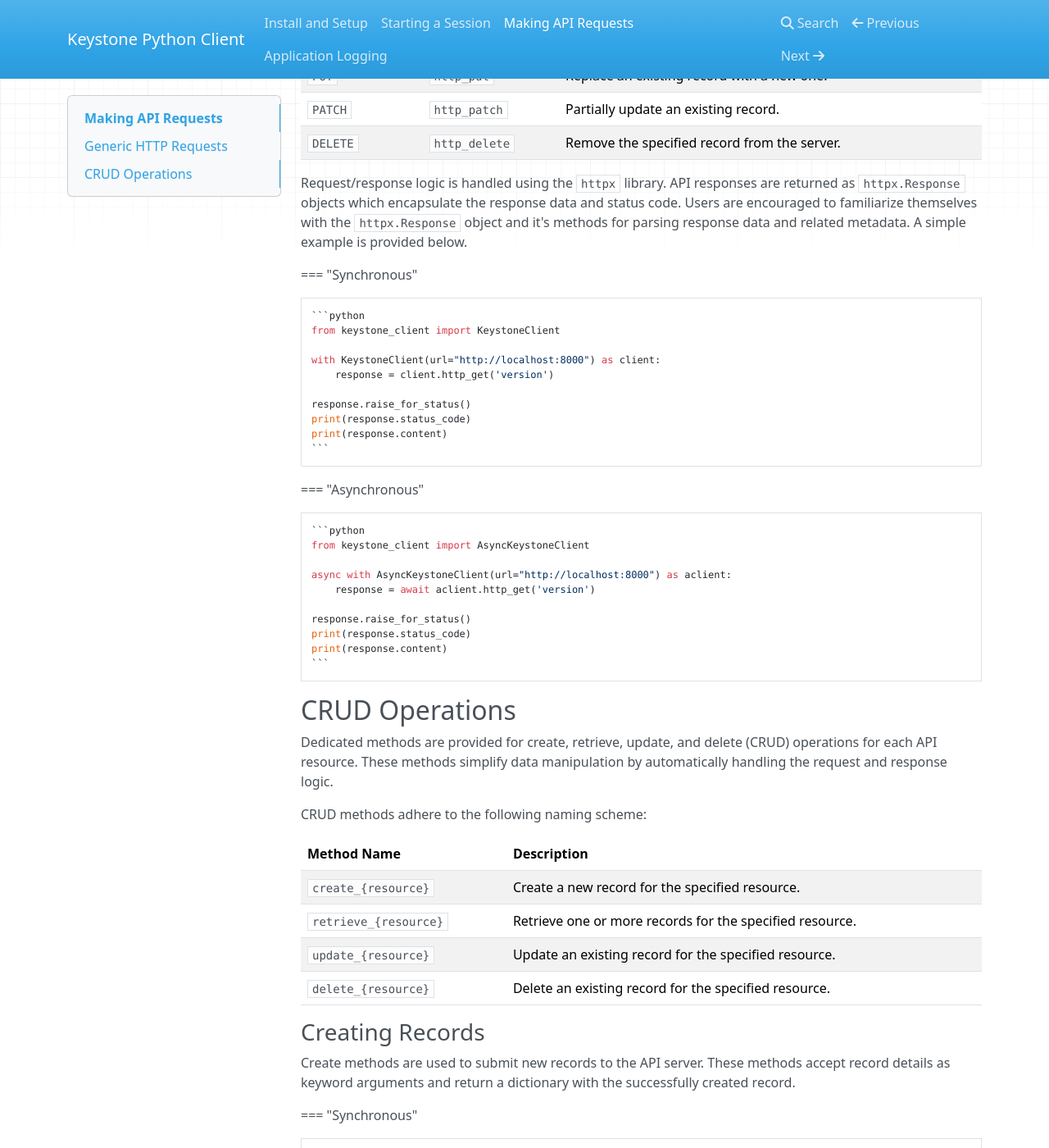
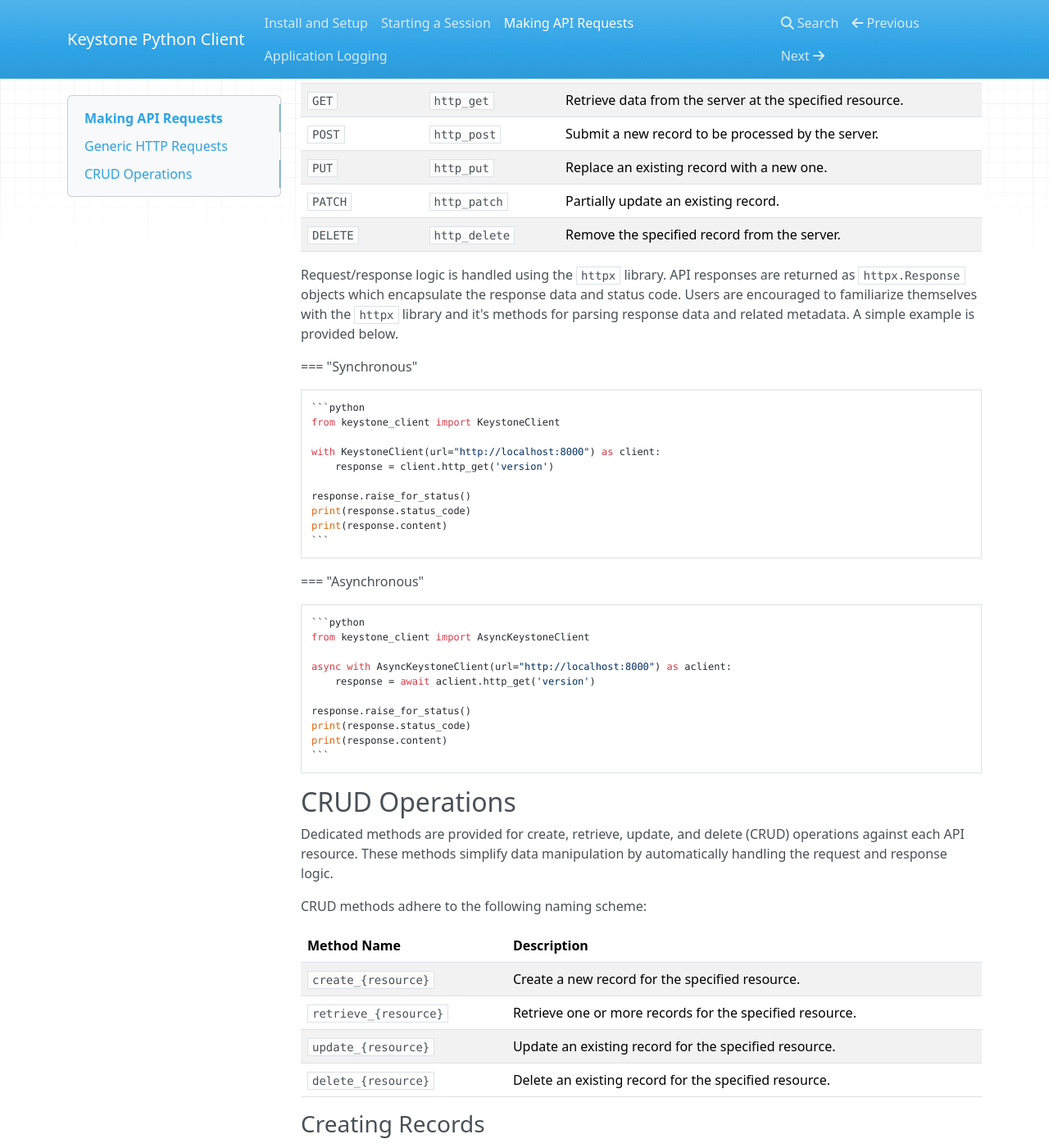
Before and after one commit to Better-HPC/keystone-python-client, an MkDocs documentation site: the page built from docs/requests.md, in a window 1280 px wide and 1400 px high, scrolled down 336 px. Shown: the whole window at 82% size. Built offline with MkDocs 1.6.1, drawn with Linux system fonts in a browser that asks for light colours; nearby versions of some CDN libraries; some of the changed text lies outside the part shown.

Commit message:
Rewrites requests page

```diff
--- a/docs/requests.md
+++ b/docs/requests.md
@@ -15,7 +19,7 @@
 
 Request/response logic is handled using the `httpx` library.
 API responses are returned as `httpx.Response` objects which encapsulate the response data and status code.
-Users are encouraged to familiarize themselves with the `httpx.Response` object and it's methods for parsing response
+Users are encouraged to familiarize themselves with the `httpx` library and it's methods for parsing response
 data and related metadata.
 A simple example is provided below.
 
@@ -47,7 +51,7 @@
 
 ## CRUD Operations
 
-Dedicated methods are provided for create, retrieve, update, and delete (CRUD) operations for each API resource.
+Dedicated methods are provided for create, retrieve, update, and delete (CRUD) operations against each API resource.
 These methods simplify data manipulation by automatically handling the request and response logic.
 
 CRUD methods adhere to the following naming scheme:
```
Also changed, not shown: other parts of docs/requests.md (+4 -0 lines).
